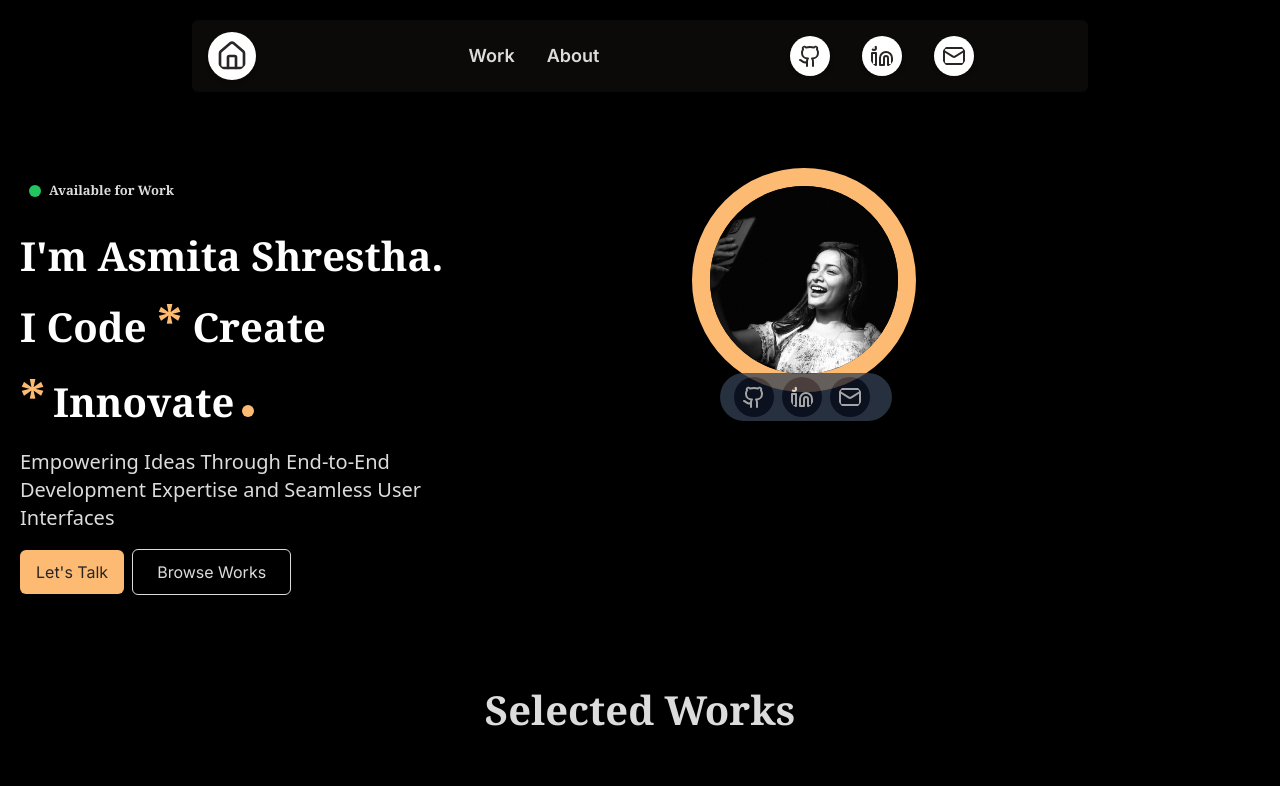
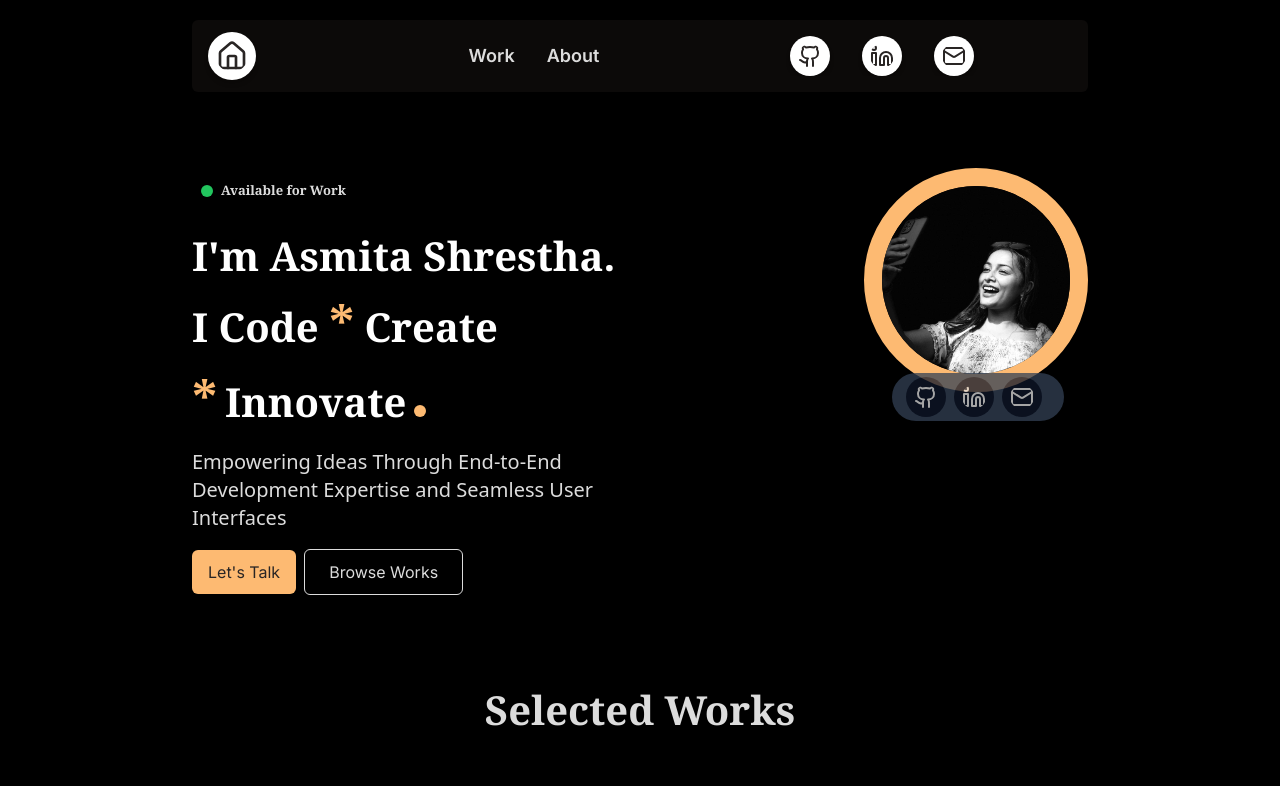
Before and after one commit to asmitashrestha/Portfolio, a Next.js app: page / in a window 1280 px wide. Shown: the top 786 px of the page. Built offline with nearby package versions, Linux system fonts and the light colour scheme.

Commit message:
update: css

```diff
--- a/src/components/Home/Home.tsx
+++ b/src/components/Home/Home.tsx
@@ -21,8 +21,8 @@ export default function Homes() {
 
   return (
     <div
-      className="flex justify-between mt-24 mx-auto max-w-sm
-       md:max-w-4xl lg:flex-row  ml-5
+      className="flex justify-between mt-24 md:mx-auto max-w-sm
+       md:max-w-4xl lg:flex-row ml-7
      "
     >
       <motion.div
```
